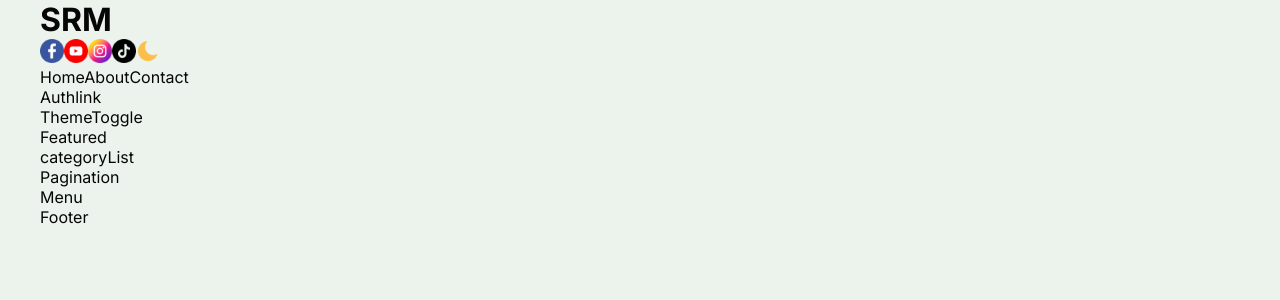
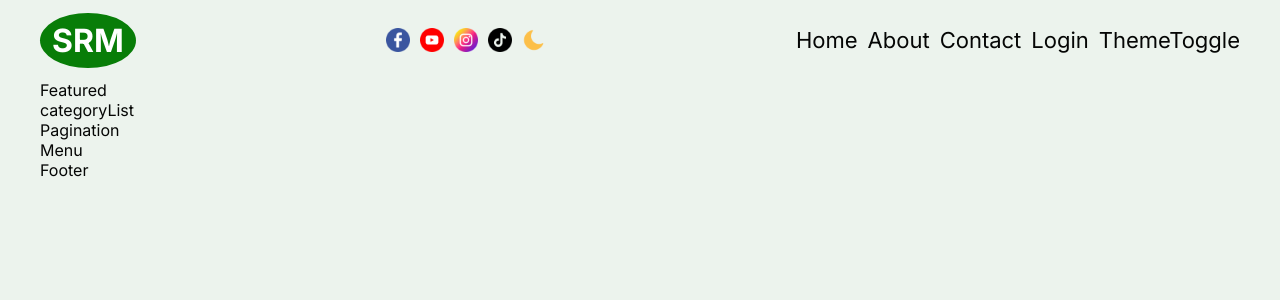
Before and after one commit to eerapheal/srmapp, a Next.js app: page / in a window 1280 px wide. Shown: the top 300 px of the page. Built offline with nearby package versions, Linux system fonts and the light colour scheme.

Commit message:
authenticate set up

```diff
--- a/src/app/components/Header/Header.jsx
+++ b/src/app/components/Header/Header.jsx
@@ -8,10 +8,10 @@ import ThemeToggle from "../themeToggle/themeToggle";
 const Header = () => {
   return (
     <div className={styles.container}>
-      <div className="styles.logo">
+      <div className={styles.logo}>
         <h1>SRM</h1>
       </div>
-      <div className={styles.socical}>
+      <div className={styles.social}>
        <Image src="/facebook.png" alt="Facebook" width={24} height={24} />
        <Image src="/youtube.png" alt="Youtube" width={24} height={24} />
        <Image src="/instagram.png" alt="Instagram" width={24} height={24} />
--- a/src/app/components/Header/Header.module.css
+++ b/src/app/components/Header/Header.module.css
@@ -0,0 +1,33 @@
+.container {
+display: flex;
+align-items: center;
+justify-content: space-between;
+height: 80px;
+}
+
+.logo {
+  align-items: center;
+  background-color: var(--header);
+  padding: 8px 12px;
+  border-radius: 50%;
+}
+
+.logo h1 {
+  color: #fff;
+
+}
+
+.social {
+  display: flex;
+align-items: center;
+gap: 10px;
+font-size: 38px;
+font-weight: bold;
+}
+
+.links {
+  display: flex;
+align-items: center;
+gap: 10px;
+font-size: 22px;
+}
--- a/src/app/components/authLink/AuthLink.jsx
+++ b/src/app/components/authLink/AuthLink.jsx
@@ -1,12 +1,21 @@
-import React from 'react';
-import styles from "./authLink.module.css"
+import React from "react";
+import styles from "./authLink.module.css";
+import Link from "next/link"
+const AuthLink = () => {
+  const status = "notauth";
 
-const AuthLink = () => {
   return (
-    <div className={styles.container}>
-      Authlink
-    </div>
-  )
-}
+    <>
+      {status === "notauth" ? (
+        <Link href="/login">Login</Link>
+      ) : (
+        <>
+          <Link href="/create">Create</Link>
+          <span>Logout</span>
+        </>
+      )}
+    </>
+  );
+};
 
-export default AuthLink
+export default AuthLink;
```
